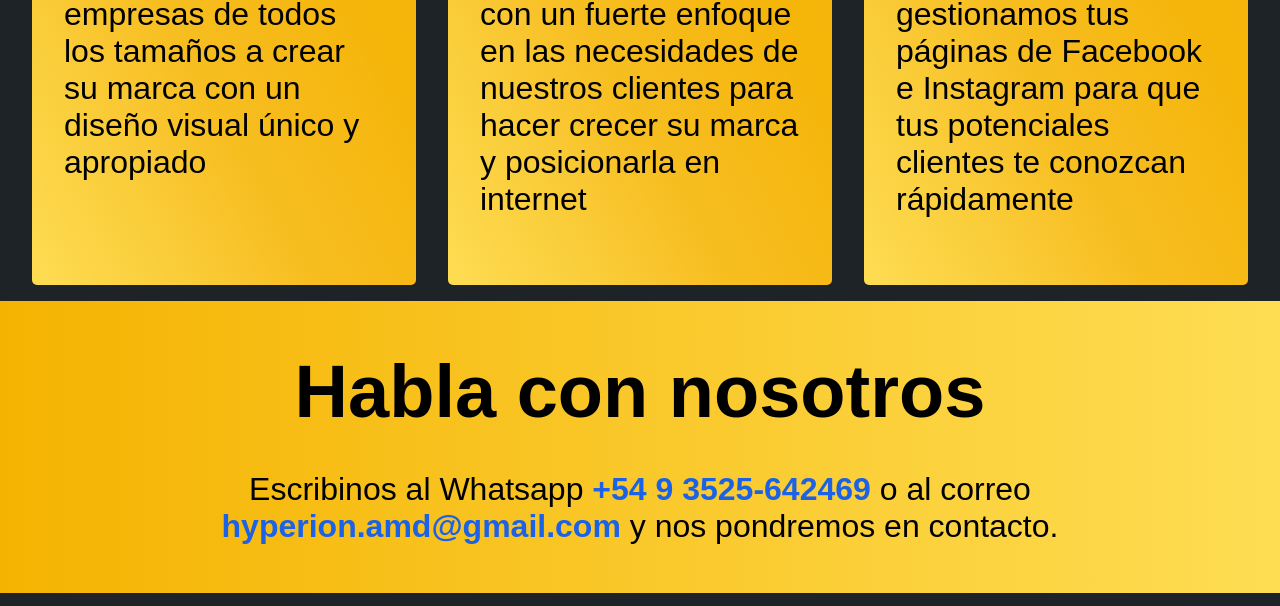
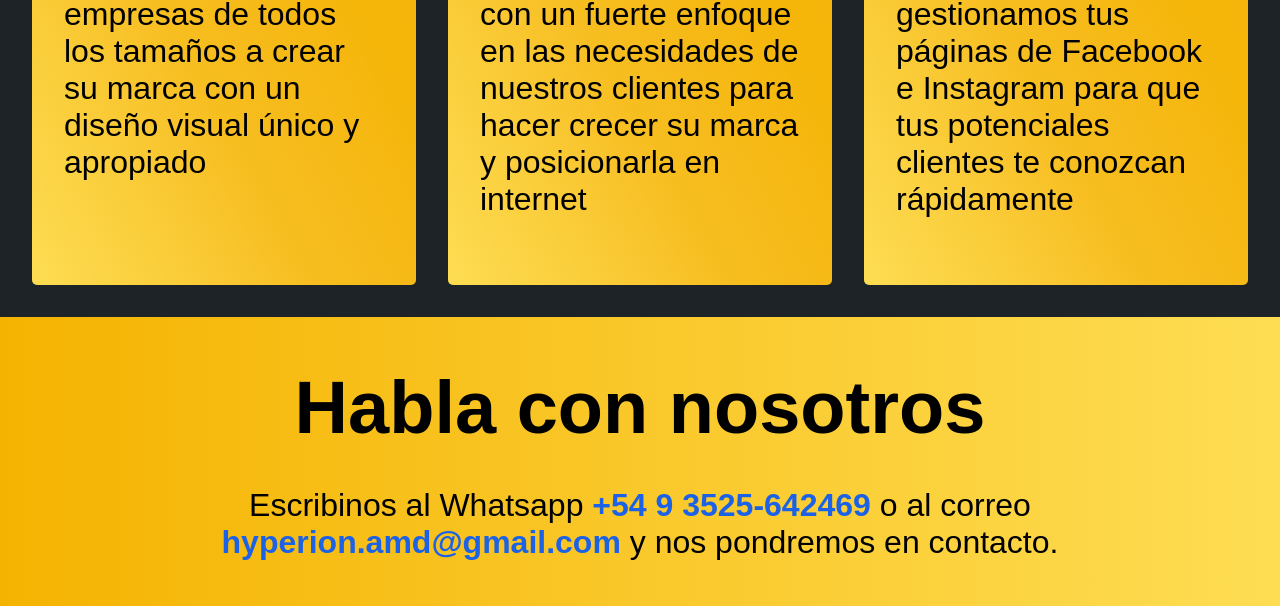
Before and after one commit to agenciaHyperion/agenciaHyperion.github.io, a plain HTML site: page index.html in a window 1280 px wide. Shown: the part 1964-2570 px from the top of the page. Drawn offline with Linux system fonts and the light colour scheme; a web font is replaced by a local one.

Commit message:
added margin con .contact class in /index.html

```diff
--- a/index.html
+++ b/index.html
@@ -158,7 +158,7 @@
 
         </div>
 
-        <div class="contacto relative yellow">
+        <div class="contacto yellow">
             <div id="contacto" class="anchor"></div>
             <h2>Habla con nosotros</h2>
             <p>Escribinos al Whatsapp
--- a/styles.css
+++ b/styles.css
@@ -440,6 +440,9 @@ a{
     font-size: 1.4rem;
 }
 
+.contacto{
+    margin-top: 2em;
+}
 
 .contacto h2{
     margin: 0;
```
